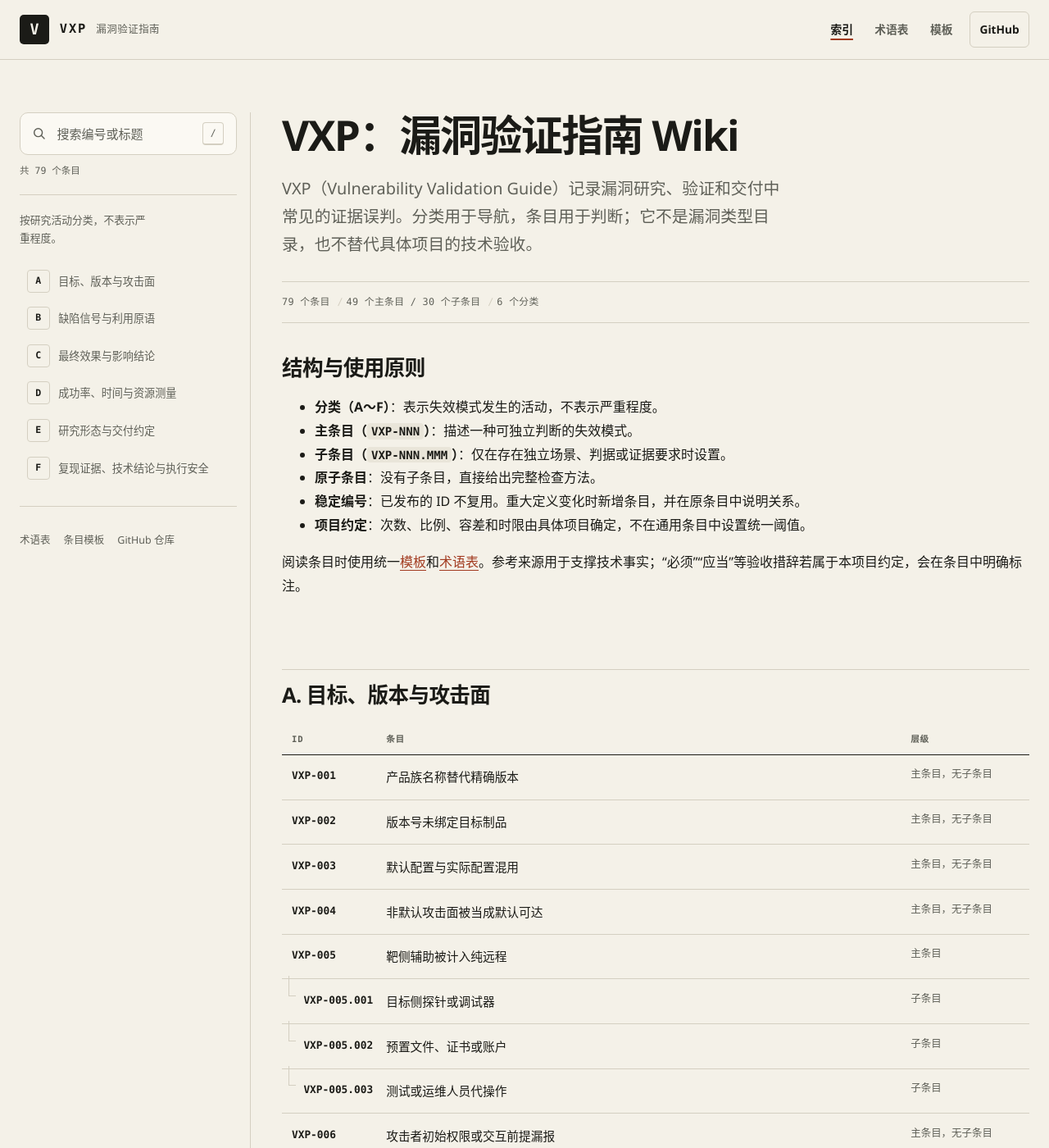
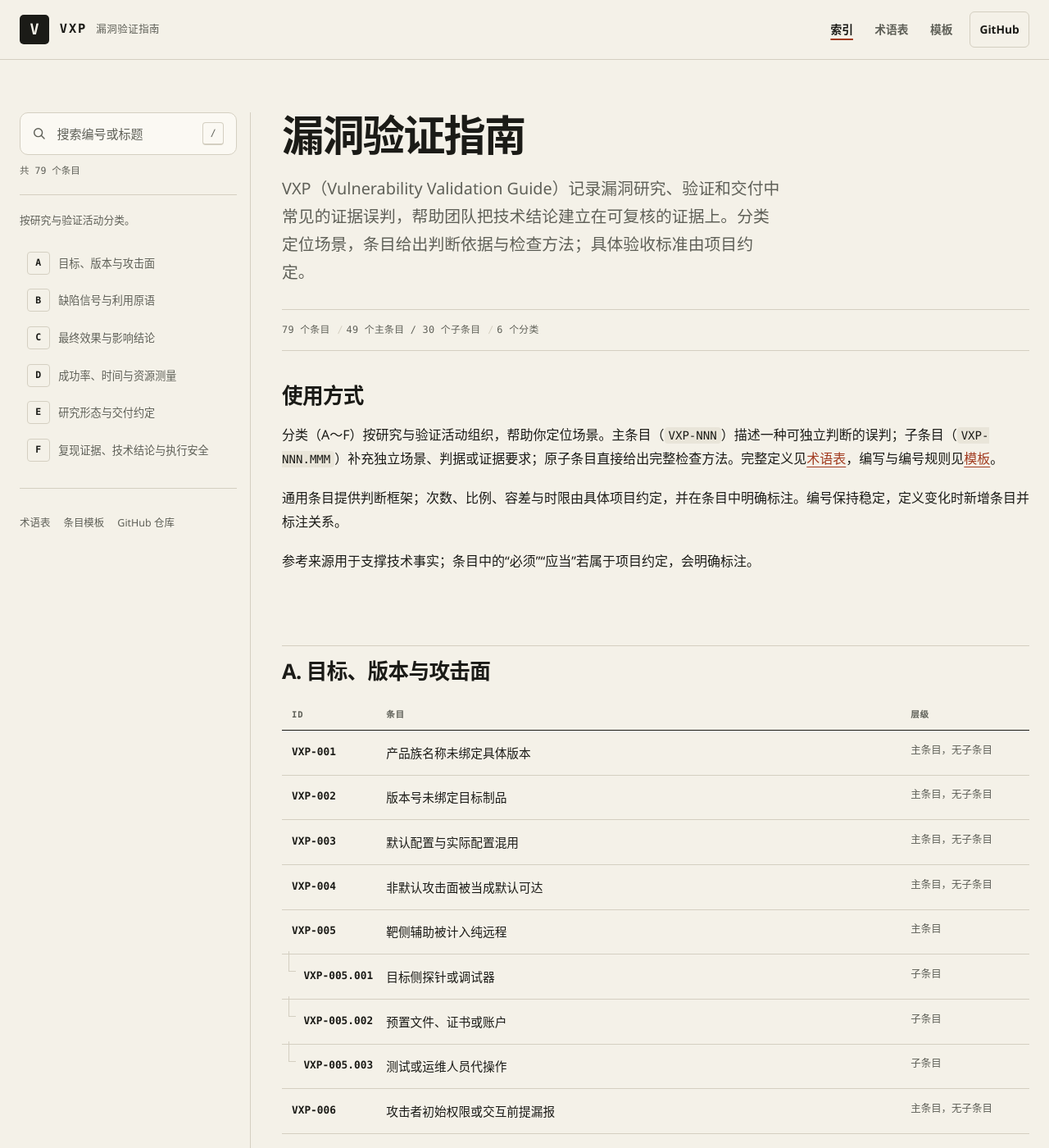
Before and after one commit to atoz-project/vxp, a Jekyll site: the page built from README.md, in a window 1280 px wide and 1400 px high. Shown: the whole window at 82% size. Built offline with Jekyll 4.4.1, drawn with Linux system fonts in a browser that asks for light colours; some of the changed text lies outside the part shown.

Commit message:
docs: tighten the guide copy and clarify VXP-001
- 首页标题改为“漏洞验证指南”
- 使用说明改为正向前提，清理“不表示”“不替代”等负向提醒
- VXP-001 标题改为“产品族名称未绑定具体版本”

```diff
--- a/README.md
+++ b/README.md
@@ -1,32 +1,29 @@
 ---
 layout: default
-title: 漏洞验证指南 Wiki
+title: 漏洞验证指南
 description: VXP（Vulnerability Validation Guide）记录漏洞研究、验证和交付中常见的证据误判。
 permalink: /
 ---
 
-# VXP：漏洞验证指南 Wiki
+# 漏洞验证指南
 
-VXP（Vulnerability Validation Guide）记录漏洞研究、验证和交付中常见的证据误判。分类用于导航，条目用于判断；它不是漏洞类型目录，也不替代具体项目的技术验收。
+VXP（Vulnerability Validation Guide）记录漏洞研究、验证和交付中常见的证据误判，帮助团队把技术结论建立在可复核的证据上。分类定位场景，条目给出判断依据与检查方法；具体验收标准由项目约定。
 
 <p class="catalog-summary"><span>79 个条目</span><span>49 个主条目 / 30 个子条目</span><span>6 个分类</span></p>
 
-## 结构与使用原则
+## 使用方式
 
-- **分类（A～F）**：表示失效模式发生的活动，不表示严重程度。
-- **主条目（`VXP-NNN`）**：描述一种可独立判断的失效模式。
-- **子条目（`VXP-NNN.MMM`）**：仅在存在独立场景、判据或证据要求时设置。
-- **原子条目**：没有子条目，直接给出完整检查方法。
-- **稳定编号**：已发布的 ID 不复用。重大定义变化时新增条目，并在原条目中说明关系。
-- **项目约定**：次数、比例、容差和时限由具体项目确定，不在通用条目中设置统一阈值。
+分类（A～F）按研究与验证活动组织，帮助你定位场景。主条目（`VXP-NNN`）描述一种可独立判断的误判；子条目（`VXP-NNN.MMM`）补充独立场景、判据或证据要求；原子条目直接给出完整检查方法。完整定义见[术语表](GLOSSARY.md)，编写与编号规则见[模板](TEMPLATE.md)。
 
-阅读条目时使用统一[模板](TEMPLATE.md)和[术语表](GLOSSARY.md)。参考来源用于支撑技术事实；“必须”“应当”等验收措辞若属于本项目约定，会在条目中明确标注。
+通用条目提供判断框架；次数、比例、容差与时限由具体项目约定，并在条目中明确标注。编号保持稳定，定义变化时新增条目并标注关系。
+
+参考来源用于支撑技术事实；条目中的“必须”“应当”若属于项目约定，会明确标注。
 
 ## A. 目标、版本与攻击面
 
 | ID | 条目 | 层级 |
 |---|---|---|
-| [VXP-001](VXP-001-产品族名称替代精确版本.md) | 产品族名称替代精确版本 | 主条目，无子条目 |
+| [VXP-001](VXP-001-产品族名称替代精确版本.md) | 产品族名称未绑定具体版本 | 主条目，无子条目 |
 | [VXP-002](VXP-002-版本号未绑定目标制品.md) | 版本号未绑定目标制品 | 主条目，无子条目 |
 | [VXP-003](VXP-003-默认配置与实际配置混用.md) | 默认配置与实际配置混用 | 主条目，无子条目 |
 | [VXP-004](VXP-004-非默认攻击面被当成默认可达.md) | 非默认攻击面被当成默认可达 | 主条目，无子条目 |
@@ -133,18 +130,18 @@ VXP（Vulnerability Validation Guide）记录漏洞研究、验证和交付中
 
 ## 维护规则
 
-1. 新增条目前先检查是否属于现有条目的示例；只有新增独立判据或证据要求时才拆分。
+1. 新增条目前，先确认它是否属于现有条目的示例；出现独立判据或证据要求时再拆分。
 2. 子条目继承父条目的共同规则，正文只写新增内容；父条目保留导航和共同边界。
-3. 删除或合并条目时保留旧 ID 的重定向说明，不静默复用编号。
-4. 每个事实性技术结论应有可访问的一手来源；无法核验的内容标为未验证。
-5. 项目映射应记录条目状态、证据链接、责任人和复核日期。具体项目的私有映射不纳入公开 Wiki。
+3. 删除或合并条目时保留旧 ID 的重定向说明，并标注新旧关系。
+4. 每个事实性技术结论附可访问的一手来源；暂时无法核验的内容标注为未验证。
+5. 项目映射记录条目状态、证据链接、责任人和复核日期；私有映射保留在项目内部。
 
 ## 条目元数据与版本
 
 - **条目版本**：采用 `主版本号.次版本号.修订号`，初始公开草案为 `0.1.0`。
-- **创建日期**：条目首次建立的日期，发布后不再修改。
-- **修改日期**：条目正文、判据、字段或来源发生实质修改的日期；批量修改时必须同步更新。
-- **参考来源查询日期**：保留在每条来源后，表示在线资料的访问时间；不得用条目修改日期替代。
-- **修订号（PATCH）**：文字、格式或来源说明修正，不改变判据。
+- **创建日期**：条目首次建立的日期，发布后保持固定。
+- **修改日期**：条目正文、判据、字段或来源发生实质修改的日期；批量修改时同步更新。
+- **参考来源查询日期**：保留在每条来源后，表示在线资料的访问时间；它与条目修改日期分别记录。
+- **修订号（PATCH）**：用于文字、格式或来源说明修正，判据保持不变。
 - **次版本号（MINOR）**：增加向后兼容的示例、检查方法、量化字段或子条目。
-- **主版本号（MAJOR）**：在不改变条目范围的前提下调整判据或字段语义；若失效模式的范围发生根本变化，应新增 ID，而不是覆盖原条目。
+- **主版本号（MAJOR）**：在条目范围不变的前提下调整判据或字段语义；条目范围发生根本变化时，新增 ID 并保留原条目。
--- a/VXP-001-产品族名称替代精确版本.md
+++ b/VXP-001-产品族名称替代精确版本.md
@@ -1,4 +1,4 @@
-# VXP-001：产品族名称替代精确版本
+# VXP-001：产品族名称未绑定具体版本
 
 - 分类：A
 - 层级：主条目
--- a/_config.yml
+++ b/_config.yml
@@ -1,5 +1,5 @@
 title: VXP
-description: Vulnerability Validation Guide — 漏洞验证指南 Wiki
+description: Vulnerability Validation Guide — 漏洞验证指南
 lang: zh-CN
 url: "https://atoz-project.github.io"
 baseurl: "/vxp"
--- a/_layouts/default.html
+++ b/_layouts/default.html
@@ -49,8 +49,8 @@
           <p class="search-status" data-search-status role="status" aria-live="polite"></p>
         </div>
         {%- endif %}
-        <p class="sidebar-note">按研究活动分类，不表示严重程度。</p>
-        <nav class="category-nav" aria-label="失效模式分类">
+        <p class="sidebar-note">按研究与验证活动分类。</p>
+        <nav class="category-nav" aria-label="条目分类">
           <a href="{{ '/' | relative_url }}#a-目标版本与攻击面"><span class="cat-letter">A</span><span class="cat-name">目标、版本与攻击面</span></a>
           <a href="{{ '/' | relative_url }}#b-缺陷信号与利用原语"><span class="cat-letter">B</span><span class="cat-name">缺陷信号与利用原语</span></a>
           <a href="{{ '/' | relative_url }}#c-最终效果与影响结论"><span class="cat-letter">C</span><span class="cat-name">最终效果与影响结论</span></a>
```
Also changed, not shown: GLOSSARY.md (+3 -3 lines).
